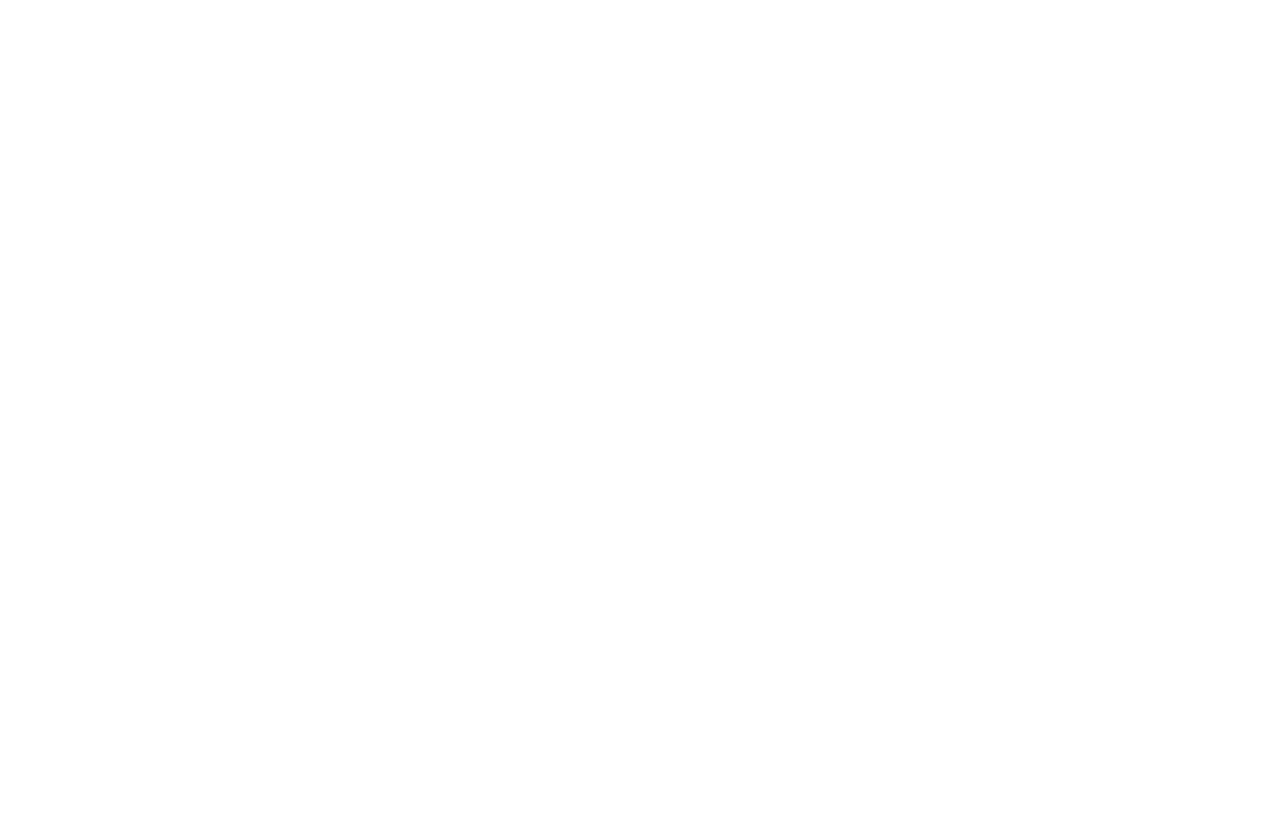
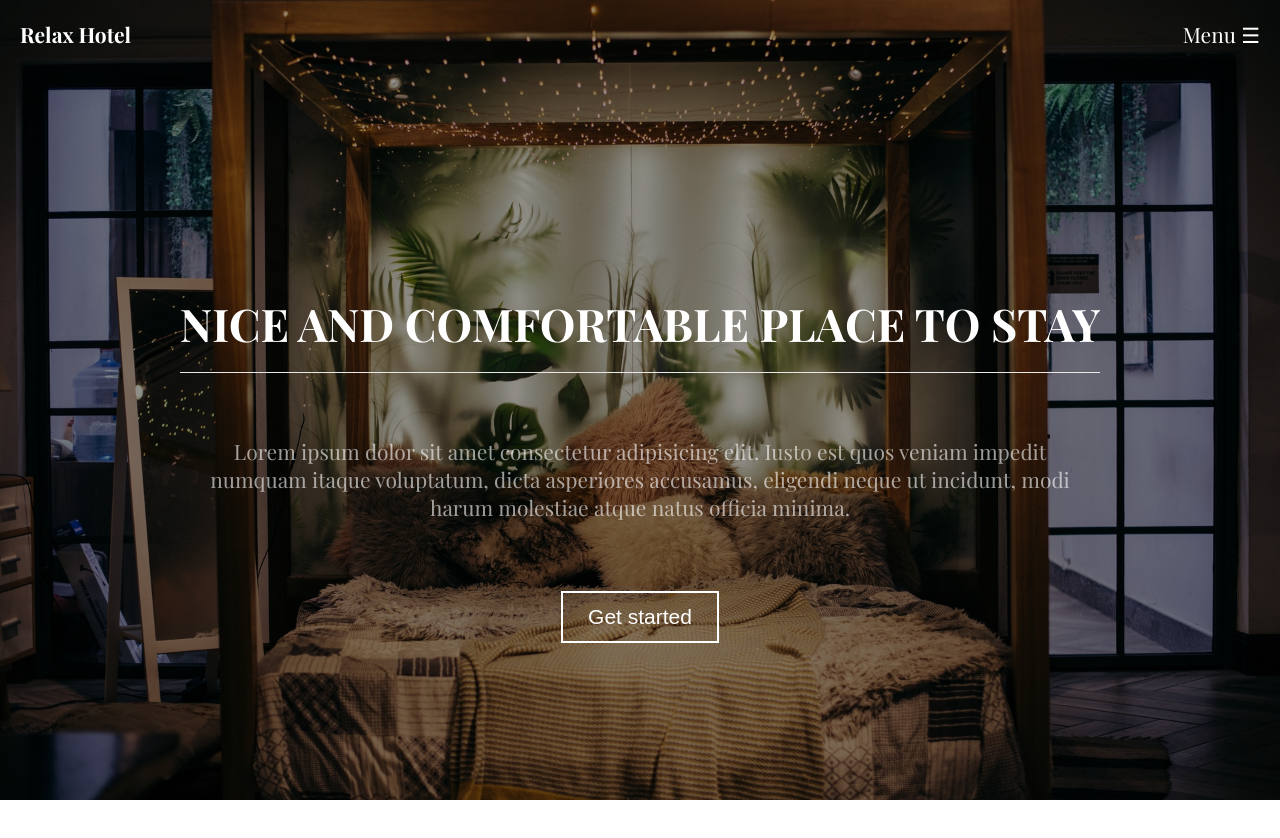
Before and after one commit to AbdullaGassanov/hotelgp, a plain HTML site: page index.html in a window 1280 px wide. Before the commit the page ends 800 px from the top, so only its background shows below. Drawn offline with nearby package versions, Linux system fonts and the light colour scheme.

Commit message:
added header content

```diff
--- a/index.html
+++ b/index.html
@@ -19,7 +19,33 @@
     />
   </head>
   <body>
-    <header class="header"></header>
+    <header class="header">
+      <nav class="navbar">
+        <h2 class="navbar__logo">Relax Hotel</h2>
+        <div class="navbar__menu">
+          <a href="#" class="navbar__burger">Menu &#9776;</a>
+        </div>
+      </nav>
+      <div class="header__banner row-mid">
+        <div class="header__banner-box">
+          <h1 class="header__title">NICE AND COMFORTABLE PLACE TO STAY</h1>
+          <p class="header__txt">
+            Lorem ipsum dolor sit amet consectetur adipisicing elit. Iusto est
+            quos veniam impedit numquam itaque voluptatum, dicta asperiores
+            accusamus, eligendi neque ut incidunt, modi harum molestiae atque
+            natus officia minima.
+          </p>
+          <button class="header__btn">Get started</button>
+        </div>
+      </div>
+    </header>
+    <main class="main">
+      <section class="service"></section>
+      <section class="book"></section>
+      <section class="room"></section>
+      <section class="customers"></section>
+    </main>
+    <footer></footer>
 
     <script src="js/index.js"></script>
   </body>
--- a/scss/_base.scss
+++ b/scss/_base.scss
@@ -1,4 +1,12 @@
 $color-promary: #f9d342;
+
+@mixin goldHover {
+  transition: 0.2s;
+  cursor: pointer;
+  &:hover {
+    color: $color-promary;
+  }
+}
 
 *,
 *::before,
@@ -18,3 +26,8 @@ body {
   box-sizing: border-box;
   font-family: 'Playfair Display', serif;
 }
+
+.row-mid {
+  max-width: 1200px;
+  margin: 0 auto;
+}
--- a/scss/_header.scss
+++ b/scss/_header.scss
@@ -0,0 +1,57 @@
+.header {
+  height: 100vh;
+  width: 100%;
+  background-image: linear-gradient(rgba(0, 0, 0, 0.432)),
+    url('../img/banner-img.jpg');
+  background-position: center;
+  background-repeat: no-repeat;
+  background-size: cover;
+
+  &__banner {
+    position: relative;
+    height: 100%;
+    display: grid;
+    justify-content: center;
+    align-items: center;
+    text-align: center;
+    &-box {
+      text-align: center;
+    }
+  }
+
+  &__title {
+    color: #fff;
+    font-size: 4.5rem;
+    margin-bottom: 3.2rem;
+    position: relative;
+    display: inline-block;
+
+    &::after {
+      content: '';
+      position: absolute;
+      bottom: -2rem;
+      left: 0;
+      width: 100%;
+      height: 1.5px;
+      background-color: rgb(233, 232, 232);
+    }
+  }
+
+  &__txt {
+    color: #fff;
+    font-size: 2.1rem;
+    opacity: 0.6;
+    margin-top: 2.2rem;
+    padding: 3rem 15rem;
+  }
+
+  &__btn {
+    margin-top: 4rem;
+    border: 2px solid #fff;
+    color: #fff;
+    background: transparent;
+    font-size: 2.1rem;
+    padding: 1.2rem 2.5rem;
+    @include goldHover;
+  }
+}
--- a/scss/_navbar.scss
+++ b/scss/_navbar.scss
@@ -0,0 +1,24 @@
+.navbar {
+  padding: 2rem;
+  display: flex;
+  justify-content: space-between;
+  align-items: center;
+
+  &__logo {
+    font-size: 2.1rem;
+    color: #fff;
+    @include goldHover;
+  }
+
+  &__menu {
+    position: relative;
+  }
+
+  &__burger {
+    font-size: 2.1rem;
+    color: #fff;
+    text-decoration: none;
+
+    @include goldHover;
+  }
+}
--- a/scss/main.scss
+++ b/scss/main.scss
@@ -5,3 +5,4 @@
 @import 'customer';
 @import 'book';
 @import 'footer';
+@import 'navbar';
```
Also changed, not shown: css/main.css, 1 other file.
